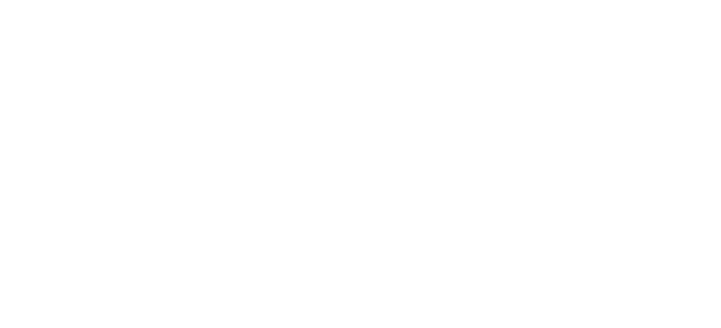
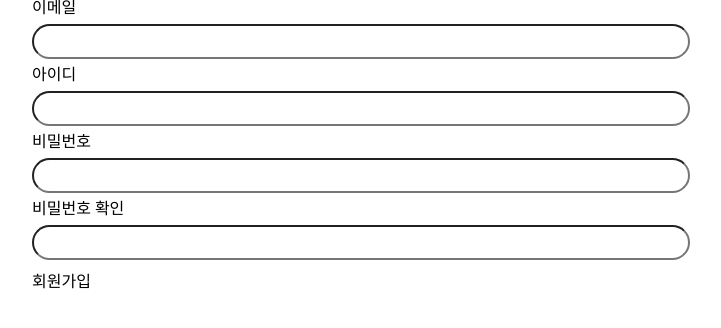
Before and after one commit to j2an777/ThinkTank_FE, a React (Vite) app: page /signup in a window 1280 px wide. Before the commit this address had no page. Shown: the top 328 px of the page, without its empty margins (279-1000 px from the left). Built offline with nearby package versions, Linux system fonts and the light colour scheme.

Commit message:
Feat: 회원가입 페이지 추가
회원가입 페이지 라우터 추가, 회원 정보 타입 추가, 퍼블리싱

```diff
--- a/src/pages/index.ts
+++ b/src/pages/index.ts
@@ -1,3 +1,3 @@
 export { default as MainPage } from './main';
 export { default as LoginPage } from './login';
-export { default as SignpuPage } from './signup';
+export { default as SignupPage } from './signup';
--- a/src/pages/signup/index.tsx
+++ b/src/pages/signup/index.tsx
@@ -1,5 +1,44 @@
+import { useForm, SubmitHandler } from 'react-hook-form';
+import InputBox from '../../components/shared/inputBox/index.tsx';
+import * as S from '../../components/shared/authBackground/styles.ts';
+import { SignUp } from '../../types/user.ts';
+
 const SignupPage = () => {
-  return <div>SignupPage</div>;
+  const {
+    register,
+    handleSubmit,
+    formState: { errors },
+  } = useForm<SignUp>({
+    mode: 'all',
+  });
+  const onSubmit: SubmitHandler<SignUp> = (data) => console.log(data);
+
+  return (
+    <S.Container>
+      <S.Circle x={-20} y={-25}></S.Circle>
+      <S.Circle x={65} y={50}></S.Circle>
+      <S.ShadowBox>
+        <div style={{ width: '70%' }}>
+          <form onSubmit={handleSubmit(onSubmit)}>
+            <InputBox
+              {...register('email', {
+                required: '필수 응답 항목입니다.',
+                pattern: {
+                  value: /^[^\s@]+@[^\s@]+\.[^\s@]{2,}$/i,
+                  message: '이메일 형식이 아닙니다.',
+                },
+              })}
+              label="이메일"
+            />
+            <InputBox label="아이디" />
+            <InputBox label="비밀번호" />
+            <InputBox label="비밀번호 확인" />
+            <button>회원가입</button>
+          </form>
+        </div>
+      </S.ShadowBox>
+    </S.Container>
+  );
 };
 
 export default SignupPage;
--- a/src/routes/index.ts
+++ b/src/routes/index.ts
@@ -1,6 +1,7 @@
-import { LoginPage, MainPage } from '../pages';
+import { LoginPage, MainPage, SignupPage } from '../pages';
 
 export const routers = [
   { path: 'login', component: LoginPage },
+  { path: 'signup', component: SignupPage },
   { path: '/', component: MainPage },
 ];
--- /dev/null
+++ b/src/types/user.ts
@@ -0,0 +1,6 @@
+export type SignUp = {
+  email: string;
+  username: string;
+  password: string;
+  passwordConfirm: string;
+};
```
